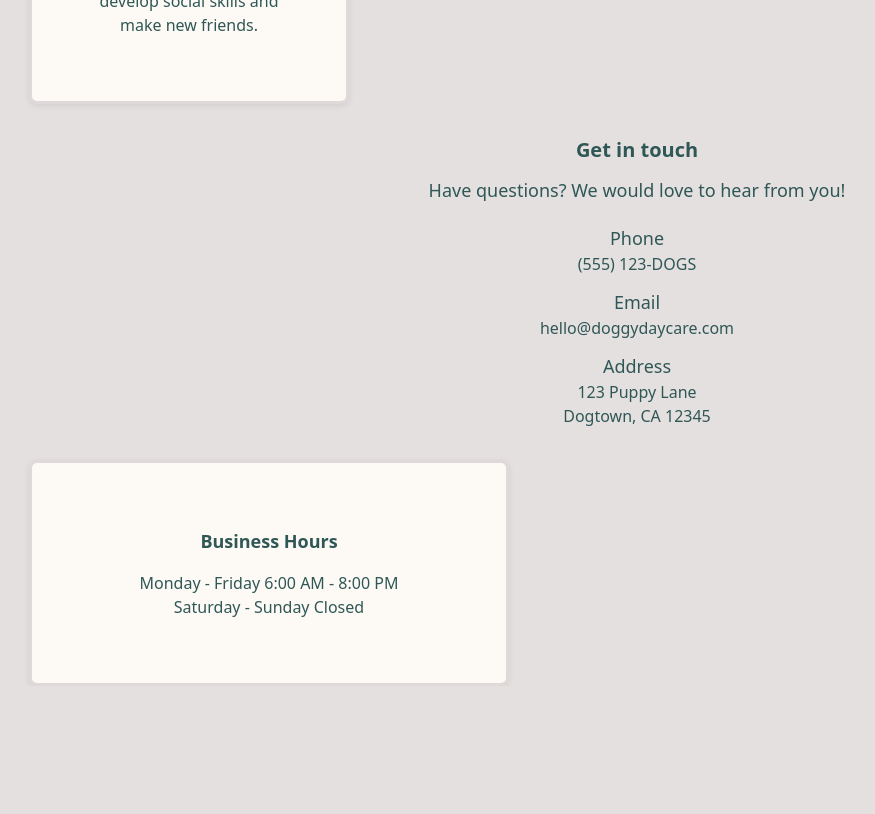
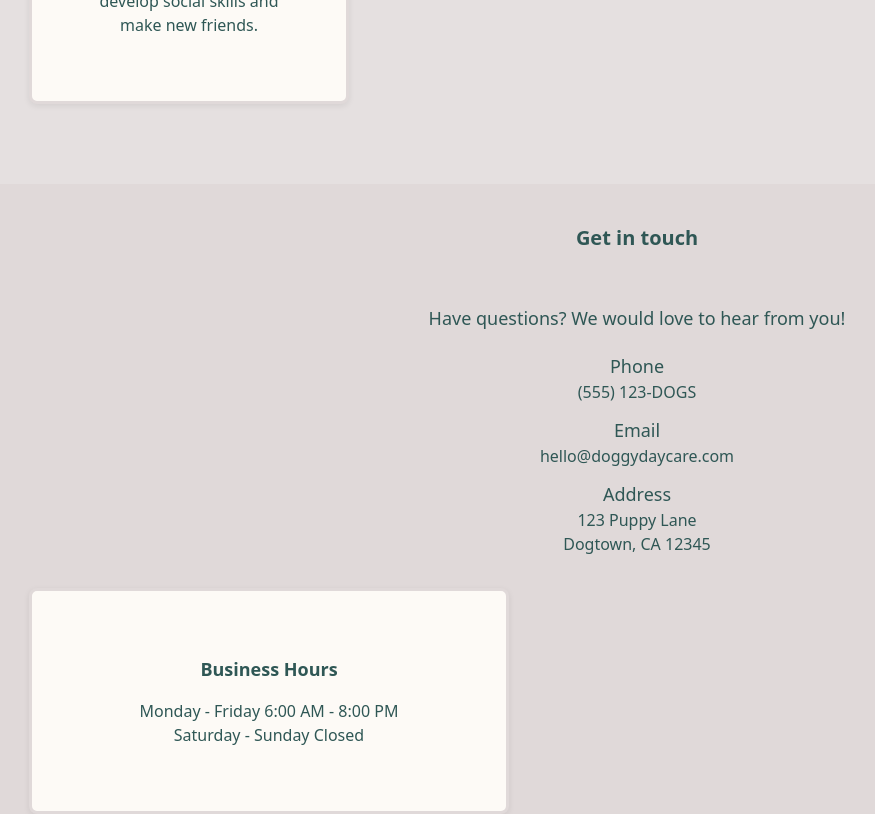
Before and after one commit to Emilyempa/exam-project-doggydaycare, a Next.js app in the folder frontend/: page /home in a window 1280 px wide. Shown: the part 2120-2934 px from the top of the page, without its empty margins (3-878 px from the left). Before the commit the page ends 2806 px from the top, so only its background shows below. Built offline with nearby package versions, Linux system fonts and the light colour scheme.

Commit message:
Fix footer background color

```diff
--- a/frontend/src/app/globals.css
+++ b/frontend/src/app/globals.css
@@ -112,3 +112,8 @@ button:hover { filter: brightness(1.1); }
 h1, h2, h3, h4, h5, h6, p {
   text-align: center;
 }
+
+.footer {
+  background: var(--color-bg-secondary);
+
+}
--- a/frontend/src/components/get-in-touch/Get-in-touch.tsx
+++ b/frontend/src/components/get-in-touch/Get-in-touch.tsx
@@ -2,8 +2,8 @@ import {Card} from "@/components/card/Card";
 
 export default function GetInTouch() {
   return(
-    <footer>
-      <p className={"text-xl font-bold mb-3"} >Get in touch</p>
+    <footer className={"footer"}>
+      <p className={"text-xl font-bold mb-3 mt-20 p-10"} >Get in touch</p>
       <p className={"text-lg mb-5"}>Have questions? We would love to hear from you!</p>
       <p className={"text-lg"}>Phone</p>
       <p className={"mb-3"}>(555) 123-DOGS</p>
```
